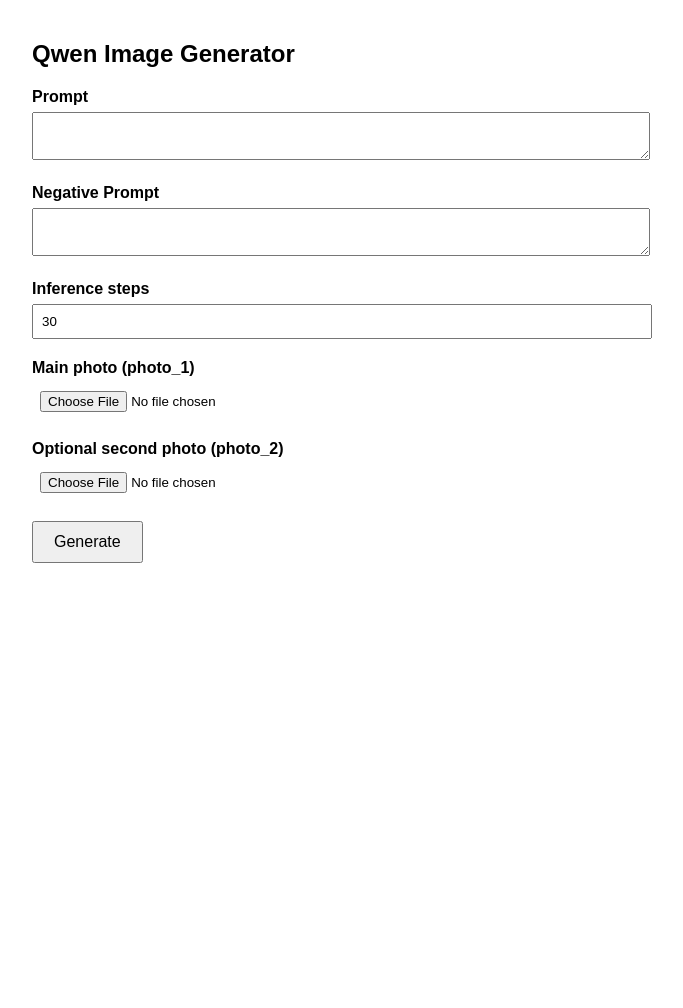
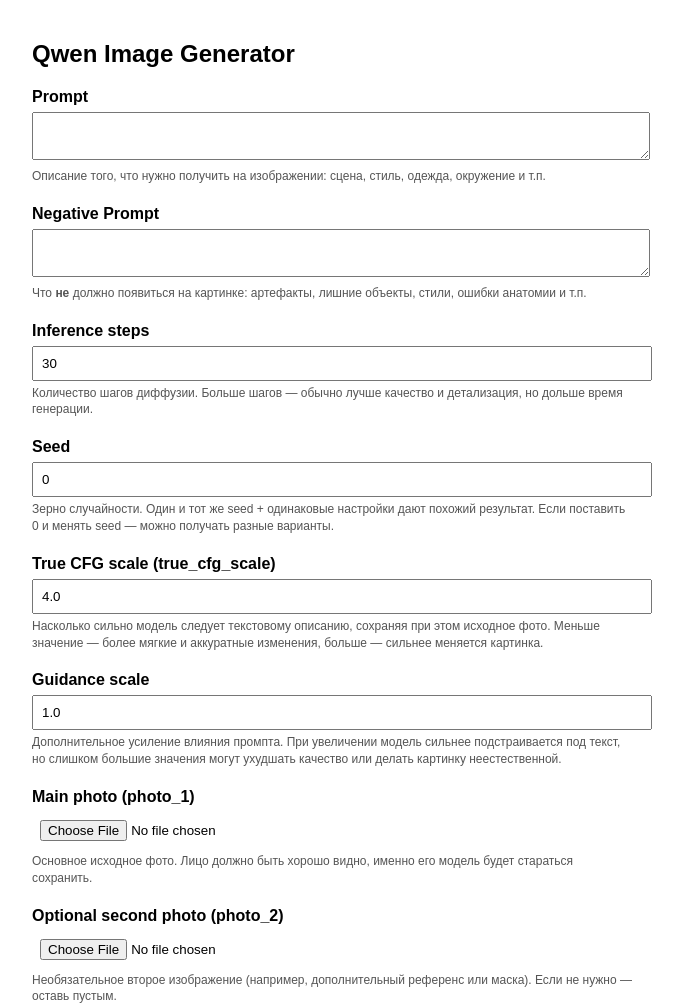
Before and after one commit to TemaTut/qwen-test, a plain HTML site: page app/static/index.html in a window 1280 px wide. Shown: the top 1008 px of the page, without its empty margins (308-991 px from the left). Before the commit the page ends 800 px from the top, so only its background shows below. Drawn offline with Linux system fonts and the light colour scheme.

Commit message:
feat more params

```diff
--- a/app/static/index.html
+++ b/app/static/index.html
@@ -43,6 +43,13 @@
       padding: 10px;
       border: 1px solid #ddd;
     }
+
+    .hint {
+      font-size: 12px;
+      color: #555;
+      margin-top: 4px;
+      line-height: 1.4;
+    }
   </style>
 </head>
 
@@ -53,18 +60,55 @@
   <form id="form">
     <label>Prompt</label>
     <textarea name="prompt" rows="2" required></textarea>
+    <div class="hint">
+      Описание того, что нужно получить на изображении: сцена, стиль, одежда, окружение и т.п.
+    </div>
 
     <label>Negative Prompt</label>
     <textarea name="negative" rows="2"></textarea>
+    <div class="hint">
+      Что <b>не</b> должно появиться на картинке: артефакты, лишние объекты, стили, ошибки анатомии и т.п.
+    </div>
 
     <label>Inference steps</label>
-    <input type="number" name="num_inference_steps" value="30">
+    <input type="number" name="num_inference_steps" value="30" min="1">
+    <div class="hint">
+      Количество шагов диффузии. Больше шагов — обычно лучше качество и детализация, но дольше время генерации.
+    </div>
+
+    <label>Seed</label>
+    <input type="number" name="seed" value="0">
+    <div class="hint">
+      Зерно случайности. Один и тот же seed + одинаковые настройки дают похожий результат.
+      Если поставить 0 и менять seed — можно получать разные варианты.
+    </div>
+
+    <label>True CFG scale (true_cfg_scale)</label>
+    <input type="number" name="true_cfg_scale" value="4.0" step="0.1">
+    <div class="hint">
+      Насколько сильно модель следует текстовому описанию, сохраняя при этом исходное фото.
+      Меньше значение — более мягкие и аккуратные изменения, больше — сильнее меняется картинка.
+    </div>
+
+    <label>Guidance scale</label>
+    <input type="number" name="guidance_scale" value="1.0" step="0.1">
+    <div class="hint">
+      Дополнительное усиление влияния промпта. При увеличении модель сильнее подстраивается под текст,
+      но слишком большие значения могут ухудшать качество или делать картинку неестественной.
+    </div>
 
     <label>Main photo (photo_1)</label>
     <input type="file" name="photo_1" required>
+    <div class="hint">
+      Основное исходное фото. Лицо должно быть хорошо видно, именно его модель будет стараться сохранить.
+    </div>
 
     <label>Optional second photo (photo_2)</label>
     <input type="file" name="photo_2">
+    <div class="hint">
+      Необязательное второе изображение (например, дополнительный референс или маска).
+      Если не нужно — оставь пустым.
+    </div>
 
     <button type="submit">Generate</button>
   </form>
```
Also changed, not shown: 2 other files.
